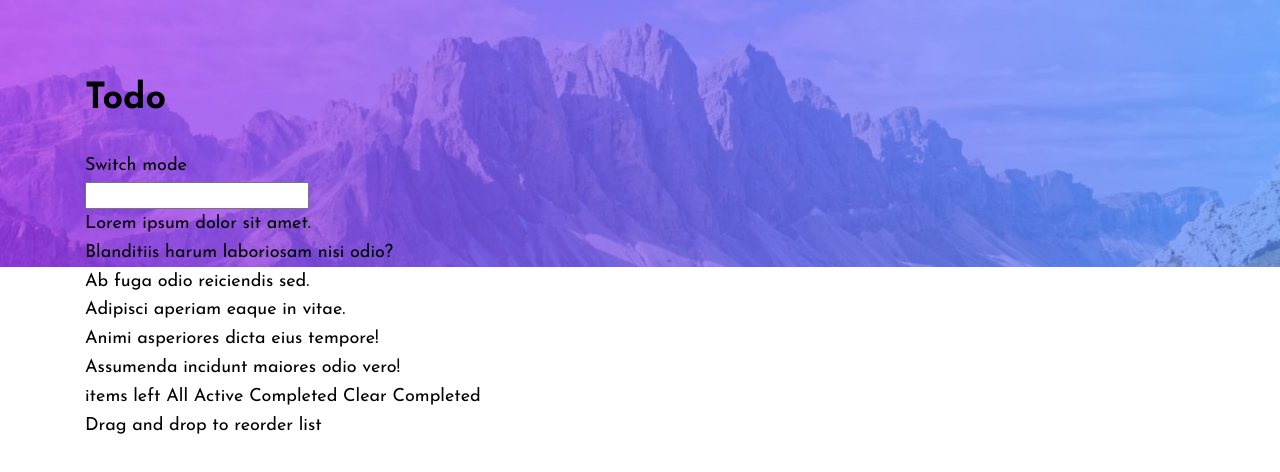
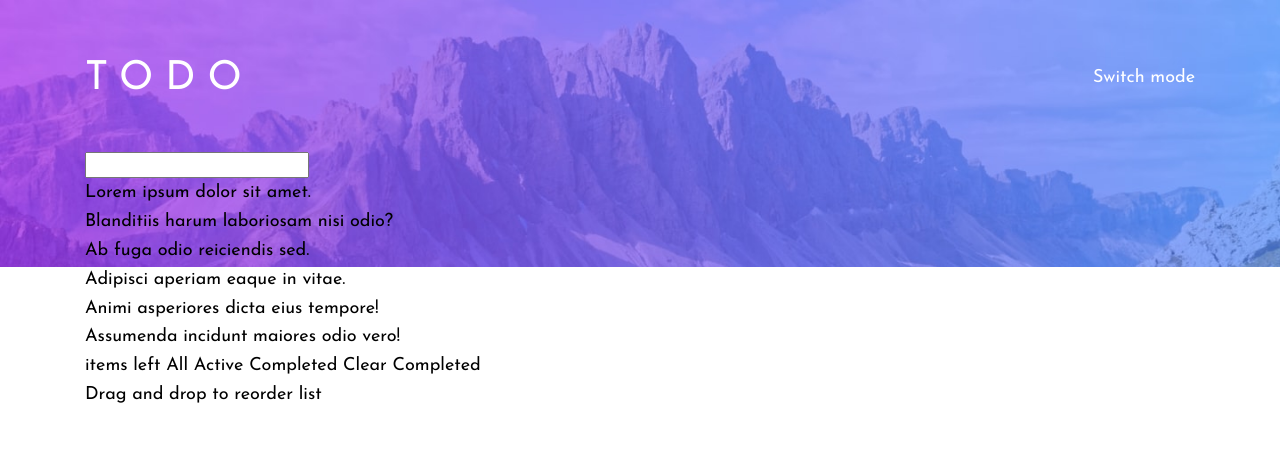
Before and after one commit to macsigner/webpro-exercise-todo-app, a plain HTML site: page index.html in a window 1280 px wide. Drawn offline with Linux system fonts and the light colour scheme.

Commit message:
Add header title styling

```diff
--- a/assets/css/style.css
+++ b/assets/css/style.css
@@ -52,7 +52,7 @@ html {
     /* font-sizes */
     --font-size-90: 1.2rem;
     --font-size-100: 1.8rem;
-    --font-size-110: 2.4rem;
+    --font-size-110: 4rem;
 
     /* settings */
     --header-inset: 22rem;
@@ -155,3 +155,23 @@ body > main {
     background-repeat: no-repeat;
     background-size: cover;
 }
+
+.header-title {
+    display: flex;
+    align-items: center;
+    color: var(--color-in-header);
+    margin-bottom: 4rem;
+}
+
+.header-title__main {
+    margin-top: 0;
+    margin-bottom: 0;
+    font-size: var(--font-size-110);
+    text-transform: uppercase;
+    letter-spacing: .3em;
+    font-weight: 400;
+}
+
+.header-title__action {
+    margin-left: auto;
+}
--- a/index.html
+++ b/index.html
@@ -15,9 +15,9 @@
 <body>
 <main class="main">
     <section class="base-width">
-        <header>
-            <h1>Todo</h1>
-            <button>Switch mode</button>
+        <header class="header-title">
+            <h1 class="header-title__main">Todo</h1>
+            <button class="header-title__action">Switch mode</button>
         </header>
         <div>
             <input type="text" id="add-todo">
```
